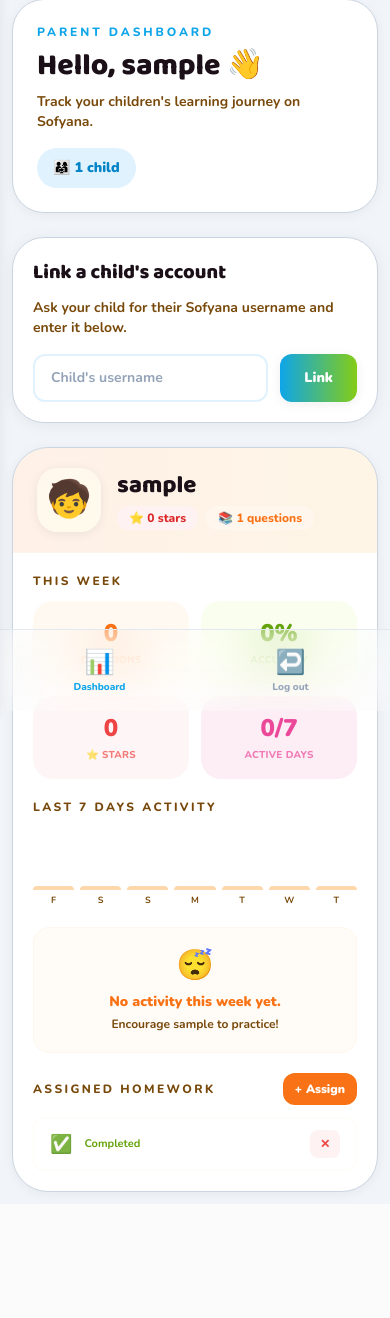
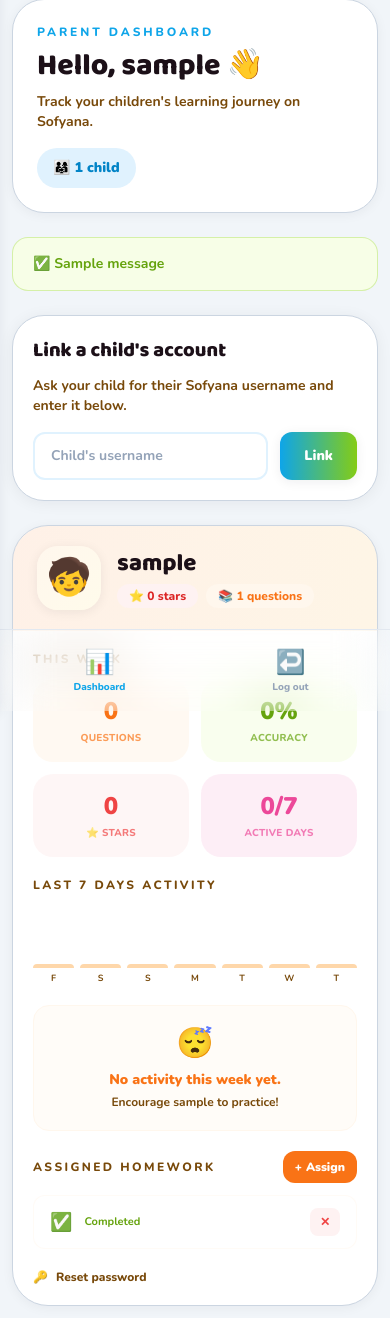
Before and after one commit to ateba-c/Sofyana-V2, a Django app: page /parent/ in a window 390 px wide. Shown: the part 133-1451 px from the top of the page. Before the commit the page ends 1331 px from the top, so only its background shows below. Run offline with Django 4.2, Linux system fonts and the light colour scheme; a user stored in the database is signed in; tables that the repository leaves empty hold one stand-in row (values such as "Sample post"); one stand-in notice (Sample message) is shown; data that the repository does not hold is empty; some libraries are stand-ins or nearby versions.

Commit message:
Add login button to landing page and parent password reset for children
Landing page:
- Login button now visible on mobile (removed hidden sm:block)
- Hero CTA buttons: replaced "How it works" with a "Log in" button
  so returning users can sign in immediately without extra steps

Password reset (no email service needed):
- Parent dashboard: collapsible "Reset password" form per child card
- New view parent_reset_child_password_view validates parent owns the
  child before updating their password
- Student login page: "Forgot password?" hint pointing to parent dashboard
- Django messages displayed in parent dashboard for success/error feedback

Co-Authored-By: Claude Sonnet 4.6 <noreply@anthropic.com>

```diff
--- a/quiz/templates/quiz/base_landing.html
+++ b/quiz/templates/quiz/base_landing.html
@@ -81,7 +81,7 @@
           <a href="?lang=fr" class="rounded-[0.55rem] px-3 py-1.5 text-xs font-black transition {% if cur_lang == 'fr' %}bg-brand text-white{% else %}text-brand/60 hover:text-brand{% endif %}">FR</a>
         </div>
         <a href="{% url 'quiz:login' %}?lang={{ cur_lang }}"
-           class="rounded-xl px-4 py-2.5 text-sm font-black transition hidden sm:block"
+           class="rounded-xl px-4 py-2.5 text-sm font-black transition"
            style="border:1px solid #FED7AA;background:white;color:#F97316">
           {% if cur_lang == 'fr' %}Connexion{% else %}Log in{% endif %}
         </a>
--- a/quiz/templates/quiz/index_landing.html
+++ b/quiz/templates/quiz/index_landing.html
@@ -38,9 +38,9 @@
          class="rounded-2xl bg-brand px-7 py-4 text-base font-black text-white shadow-warm hover:bg-brand-dark hover:scale-105 transition-all">
         {% if lang == 'fr' %}Commencer gratuitement →{% else %}Start for free →{% endif %}
       </a>
-      <a href="#comment-ca-marche"
+      <a href="{% url 'quiz:login' %}?lang={{ lang }}"
          class="rounded-2xl border-2 border-brand-light bg-white px-7 py-4 text-base font-black text-brand hover:bg-brand-light transition">
-        {% if lang == 'fr' %}Comment ça marche{% else %}How it works{% endif %}
+        {% if lang == 'fr' %}Se connecter{% else %}Log in{% endif %}
       </a>
     </div>
 
--- a/quiz/templates/quiz/login.html
+++ b/quiz/templates/quiz/login.html
@@ -59,6 +59,12 @@
         {% if lang == 'fr' %}Inscription parent{% else %}Parent sign up{% endif %}
       </a>
     </p>
+    <div class="mt-5 rounded-xl bg-amber-50 border border-amber-200 px-4 py-3 text-xs font-bold text-amber-700 text-center">
+      💡 {% if lang == 'fr' %}Mot de passe oublié ? Demandez à un parent de le réinitialiser depuis son{% else %}Forgot your password? Ask a parent to reset it from their{% endif %}
+      <a href="{% url 'quiz:parent_dashboard' %}?lang={{ lang }}" class="underline font-extrabold">
+        {% if lang == 'fr' %}tableau de bord parent{% else %}parent dashboard{% endif %}
+      </a>.
+    </div>
   </div>
 </div>
 {% endblock %}
--- a/quiz/templates/quiz/parent_dashboard.html
+++ b/quiz/templates/quiz/parent_dashboard.html
@@ -31,6 +31,13 @@
   {% if link_success %}
   <div class="rounded-2xl bg-lime-light border border-lime/30 px-5 py-4 text-sm font-bold text-lime-dark">✅ {{ link_success }}</div>
   {% endif %}
+  {% for message in messages %}
+  <div class="rounded-2xl px-5 py-4 text-sm font-bold
+              {% if message.tags == 'success' %}bg-lime-light border border-lime/30 text-lime-dark
+              {% else %}bg-pink-light border border-pink/30 text-pink{% endif %}">
+    {% if message.tags == 'success' %}✅{% else %}⚠️{% endif %} {{ message }}
+  </div>
+  {% endfor %}
 
   <!-- Link child form -->
   <section class="card-glass rounded-[2rem] p-5 sm:p-6">
@@ -243,6 +250,42 @@
           {% endwith %}
         </div>
 
+        <!-- Reset child password -->
+        <div x-data="{ open: false }">
+          <button @click="open = !open" type="button"
+                  class="flex items-center gap-2 text-xs font-extrabold text-[var(--text-soft)] hover:text-brand transition">
+            <span>🔑</span>
+            <span x-text="open ? '{% if lang == 'fr' %}Annuler{% else %}Cancel{% endif %}' : '{% if lang == 'fr' %}Réinitialiser le mot de passe{% else %}Reset password{% endif %}'"></span>
+          </button>
+          <div x-show="open" x-transition class="mt-3">
+            <form method="post" action="{% url 'quiz:parent_reset_child_password' %}?lang={{ lang }}"
+                  class="flex flex-col gap-3 sm:flex-row sm:items-end flex-wrap">
+              {% csrf_token %}
+              <input type="hidden" name="child_username" value="{{ child.username }}">
+              <div class="flex-1 min-w-[160px]">
+                <label class="block text-[10px] font-extrabold uppercase tracking-wide text-[var(--text-soft)] mb-1">
+                  {% if lang == 'fr' %}Nouveau mot de passe{% else %}New password{% endif %}
+                </label>
+                <input type="password" name="new_password" minlength="4" required
+                       class="w-full bg-white border-2 border-brand-light rounded-xl px-3 py-2.5 text-sm font-bold text-ink focus:outline-none focus:border-brand transition"
+                       placeholder="••••••">
+              </div>
+              <div class="flex-1 min-w-[160px]">
+                <label class="block text-[10px] font-extrabold uppercase tracking-wide text-[var(--text-soft)] mb-1">
+                  {% if lang == 'fr' %}Confirmer{% else %}Confirm{% endif %}
+                </label>
+                <input type="password" name="confirm_password" minlength="4" required
+                       class="w-full bg-white border-2 border-brand-light rounded-xl px-3 py-2.5 text-sm font-bold text-ink focus:outline-none focus:border-brand transition"
+                       placeholder="••••••">
+              </div>
+              <button type="submit"
+                      class="rounded-xl bg-brand px-5 py-2.5 text-sm font-black text-white hover:bg-brand-dark transition shadow-card shrink-0">
+                {% if lang == 'fr' %}Enregistrer{% else %}Save{% endif %}
+              </button>
+            </form>
+          </div>
+        </div>
+
       </div>
     </section>
     {% endfor %}
--- a/quiz/urls.py
+++ b/quiz/urls.py
@@ -25,5 +25,6 @@ urlpatterns = [
     path('parent/register/',                           views.parent_register_view,   name='parent_register'),
     path('parent/assign/',                             views.assign_topic_view,      name='assign_topic'),
     path('parent/unassign/',                           views.unassign_topic_view,    name='unassign_topic'),
+    path('parent/reset-child-password/',               views.parent_reset_child_password_view, name='parent_reset_child_password'),
     path('assignments/complete/',                      views.complete_assignment_view, name='complete_assignment'),
 ]
--- a/quiz/views.py
+++ b/quiz/views.py
@@ -1,6 +1,7 @@
 import json
 import random as _random
 from django import forms
+from django.contrib import messages
 from django.contrib.auth import login as auth_login, logout as auth_logout, authenticate
 from django.contrib.auth.decorators import login_required
 from django.contrib.auth.models import User
@@ -1237,6 +1238,37 @@ def unassign_topic_view(request):
 
 @require_POST
 @login_required
+def parent_reset_child_password_view(request):
+    lang = request.GET.get('lang', 'en')
+    try:
+        parent = request.user.parent_profile
+    except Exception:
+        return redirect('quiz:index')
+
+    child_username = request.POST.get('child_username', '').strip()
+    new_password   = request.POST.get('new_password', '').strip()
+    confirm        = request.POST.get('confirm_password', '').strip()
+
+    # Verify the child belongs to this parent
+    child_user = parent.children.filter(username__iexact=child_username).first()
+    if not child_user:
+        messages.error(request, 'Child not found or not linked to your account.')
+        return redirect(f'/parent/?lang={lang}')
+    if len(new_password) < 4:
+        messages.error(request, 'Password must be at least 4 characters.')
+        return redirect(f'/parent/?lang={lang}')
+    if new_password != confirm:
+        messages.error(request, 'Passwords do not match.')
+        return redirect(f'/parent/?lang={lang}')
+
+    child_user.set_password(new_password)
+    child_user.save()
+    messages.success(request, f"Password for {child_user.username} has been reset.")
+    return redirect(f'/parent/?lang={lang}')
+
+
+@require_POST
+@login_required
 def complete_assignment_view(request):
     from django.utils import timezone
     lang = request.GET.get('lang', 'en')
```
Also changed, not shown: .claude/settings.local.json (added).
